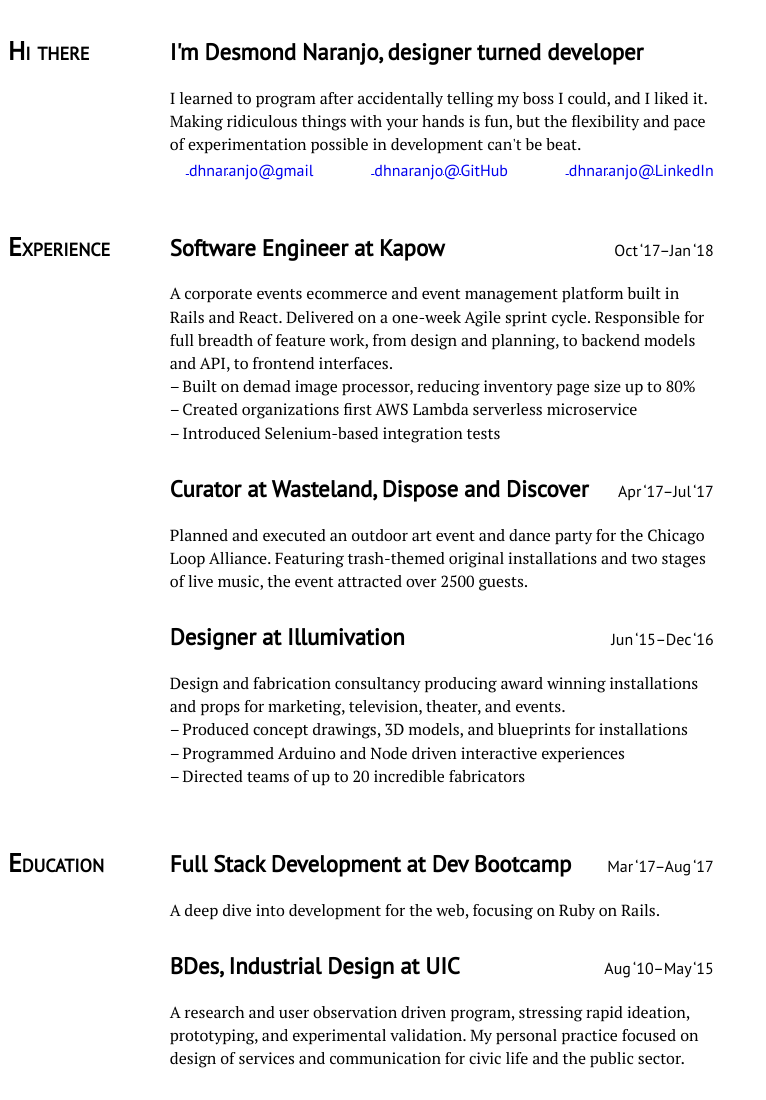
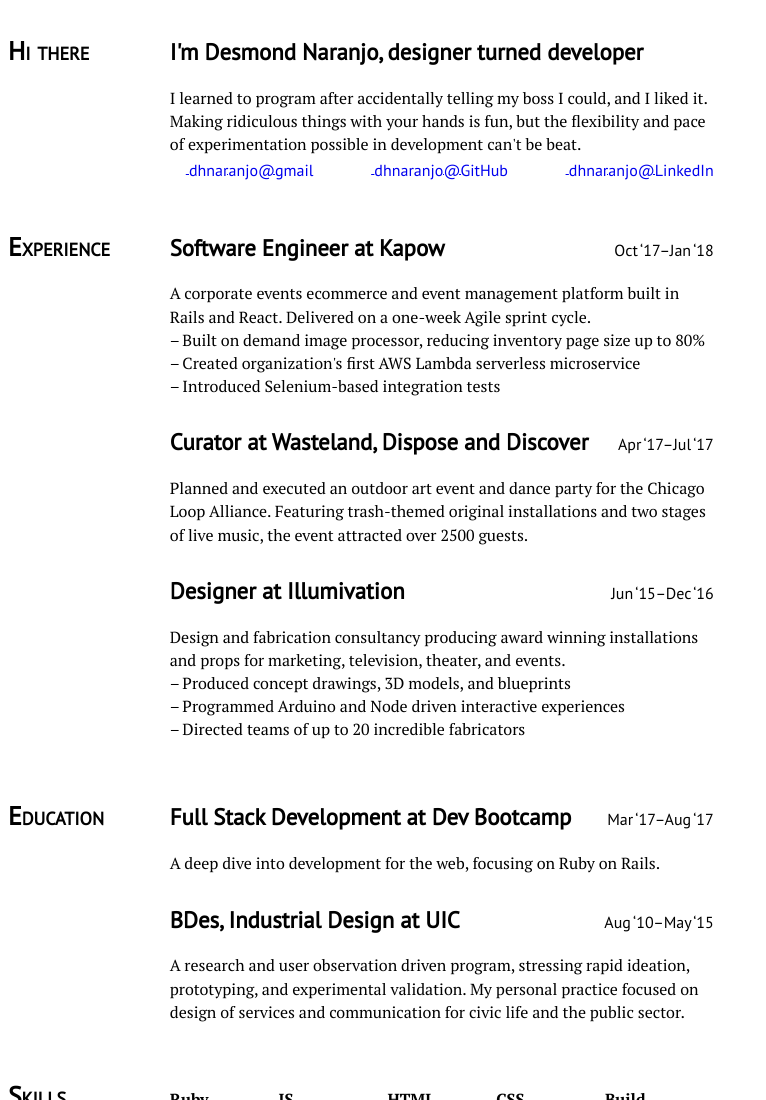
Before and after one commit to dhnaranjo/resume, a Gatsby site: page /resume in a window 1280 px wide. Shown: the top 1100 px of the page, without its empty margins (0-766 px from the left). Built offline with nearby package versions, Linux system fonts and the light colour scheme; Gatsby itself is replaced by a stand-in of ours; some packages are replaced by stand-ins of ours; some icons are missing.

Commit message:
State as sent to Alex Fusman

```diff
--- a/src/data/resume.yaml
+++ b/src/data/resume.yaml
@@ -4,10 +4,10 @@ work:
     title: Software Engineer
     startDate: 10/01/2017
     endDate: 01/08/2018
-    summary: A corporate events ecommerce and event management platform built in Rails and React. Delivered on a one-week Agile sprint cycle. Responsible for full breadth of feature work, from design and planning, to backend models and API, to frontend interfaces.
+    summary: A corporate events ecommerce and event management platform built in Rails and React. Delivered on a one-week Agile sprint cycle.
     bullets:
-      - Built on demad image processor, reducing inventory page size up to 80%
-      - Created organizations first AWS Lambda serverless microservice
+      - Built on demand image processor, reducing inventory page size up to 80%
+      - Created organization's first AWS Lambda serverless microservice
       - Introduced Selenium-based integration tests
   - organization: Wasteland, Dispose and Discover
     title: Curator
@@ -20,7 +20,7 @@ work:
     endDate: 12/11/2016
     summary: Design and fabrication consultancy producing award winning installations and props for marketing, television, theater, and events.
     bullets:
-      - Produced concept drawings, 3D models, and blueprints for installations
+      - Produced concept drawings, 3D models, and blueprints
       - Programmed Arduino and Node driven interactive experiences
       - Directed teams of up to 20 incredible fabricators
 education:
--- a/src/pages/resume.js
+++ b/src/pages/resume.js
@@ -210,7 +210,7 @@ export default ({ data }) => {
         <div>
           <Body>
             <H2>I'm Desmond Naranjo, designer turned developer</H2>
-            <Summary className={css`margin: 1em 0;`}>{summary}</Summary>
+            <Summary className={css`margin: 0em 0;`}>{summary}</Summary>
             <Contacts />
           </Body>
         </div>
```
